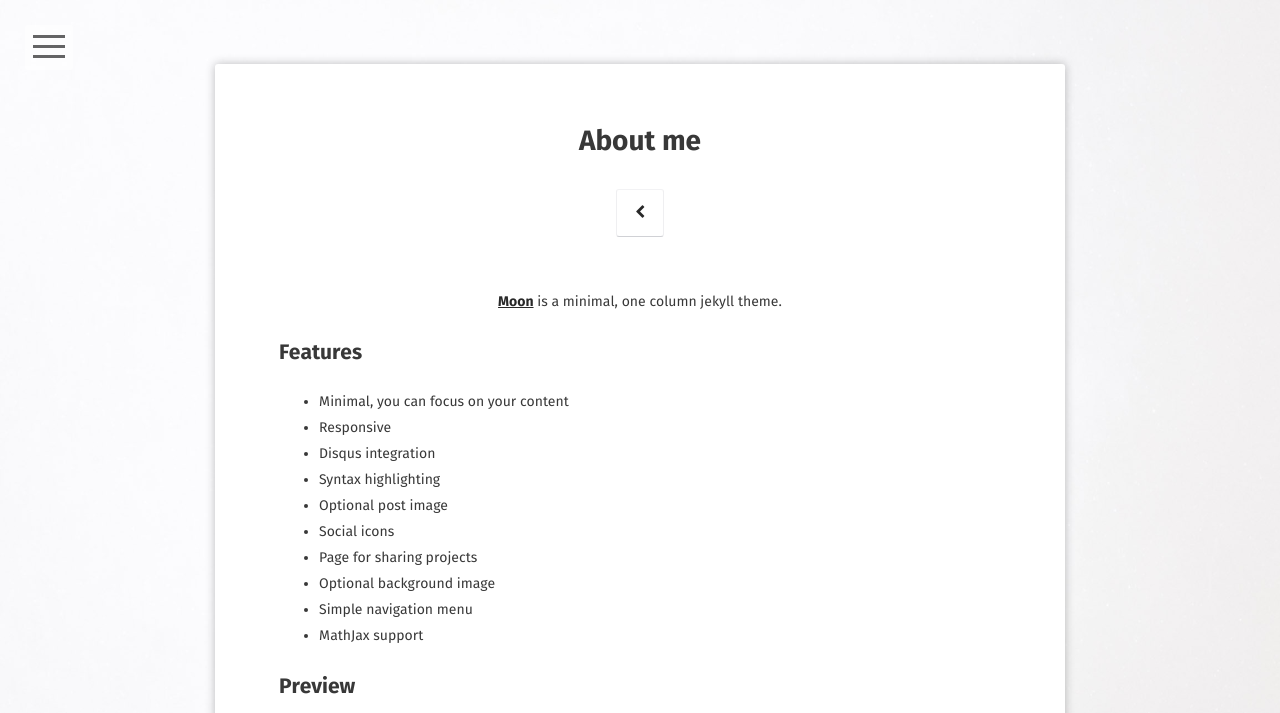
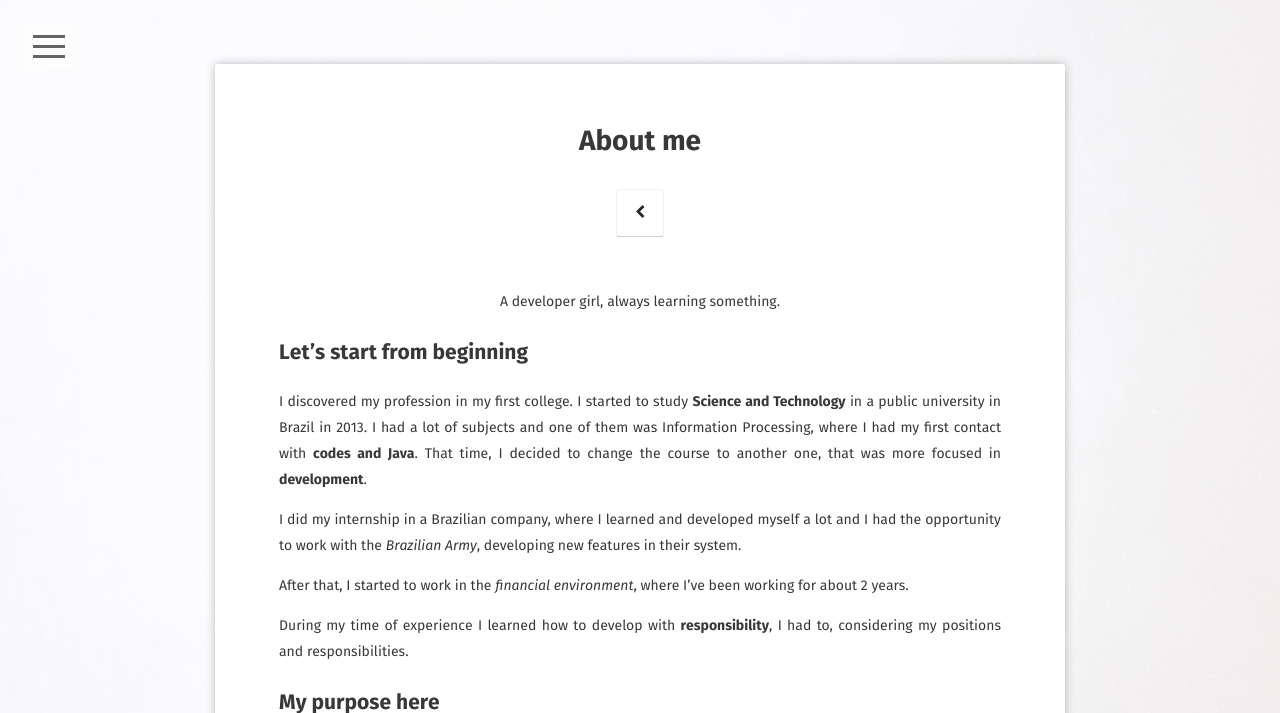
Before and after one commit to evelynsv/evelynsv.github.io, a Jekyll site: the page built from about/index.md, in a window 1280 px wide. Shown: the top 713 px of the page. Built offline with Jekyll 4.4.1, drawn with Linux system fonts in a browser that asks for light colours; some web fonts are replaced; some of the changed text lies outside the part shown; grey boxes are pictures that could not be loaded.

Commit message:
about me, deleting icons, changing site title

```diff
--- a/_config.yml
+++ b/_config.yml
@@ -1,7 +1,8 @@
 # Site
 title:              Hello World
+author:             Evelyn Vieira
 bio:                "I'm Evelyn Vieira and I'm an enthusiast and focused Java developer, always looking for the best project and good coffee."
-description:        "Moon is a minimal, one column jekyll theme for your blog."
+description:        "A developer girl, always learning something."
 reading_time:       true
 words_per_minute:   200
 logo:               'assets/img/author.jpg'
--- a/_includes/head.html
+++ b/_includes/head.html
@@ -1,7 +1,7 @@
     <meta charset="UTF-8">
     <meta content="text/html; charset=UTF-8" http-equiv="Content-Type">
     <meta http-equiv=X-UA-Compatible content="IE=edge,chrome=1">
-    <title>{% if page.title %}{{ page.title }} &#8211; {% endif %}{{ site.title }}</title>
+    <title>{% if page.author %}{{ page.author }} &#8211; {% endif %}{{ site.author }}</title>
     <meta name="description" content="{% if page.description %}{{ page.description }}{% else %}{{ site.description }}{% endif %}">
     {% if page.tags %}<meta name="keywords" content="{{ page.tags | join: ', ' }}">{% endif %}
     <!-- Twitter Cards -->
--- a/about/index.md
+++ b/about/index.md
@@ -6,32 +6,24 @@ date: 2016-03-21
 comments: false
 ---
 
-<center><a href="http://taylantatli.github.io/Moon"><b>Moon</b></a> is a minimal, one column jekyll theme.</center>
+<center>A developer girl, always learning something.</center>
 
-## Features
-* Minimal, you can focus on your content
-* Responsive
-* Disqus integration
-* Syntax highlighting
-* Optional post image
-* Social icons
-* Page for sharing projects
-* Optional background image
-* Simple navigation menu
-* MathJax support
+## Let's start from beginning
 
-## Preview
+I discovered my profession in my first college. I started to study **Science and Technology** in a public university in Brazil in 2013. I had a lot of subjects and one of them was Information Processing, where I had my first contact with **codes and Java**. That time, I decided to change the course to another one, that was more focused in **development**.
 
-{% capture images %}
-    https://cloud.githubusercontent.com/assets/754514/14509720/61c61058-01d6-11e6-93ab-0918515ecd56.png
-    https://cloud.githubusercontent.com/assets/754514/14509716/61ac6c8e-01d6-11e6-879f-8308883de790.png
-{% endcapture %}
-{% include gallery images=images caption="Screenshots of Moon Theme" cols=2 %}
+I did my internship in a Brazilian company, where I learned and developed myself a lot and I had the opportunity to work with the *Brazilian Army*, developing new features in their system.
 
-See a [live version of Moon](http://taylantatli.github.io/Moon) hosted on GitHub.
+After that, I started to work in the *financial environment*, where I've been working for about 2 years.
 
-## Getting Started
+During my time of experience I learned how to develop with **responsibility**, I had to, considering my positions and responsibilities.
 
-To learn how to install and use this theme check out the [Setup Guide](http://taylantatli.me/Moon/moon-theme/) for more information.
+## My purpose here
 
-[Install Moon](https://github.com/TaylanTatli/Moon){: .btn}
+I really like to write and I'm always learning and trying something new, so why not combine these two things? Well, here I am and I hope that this place and my posts **helps** you in some way (:
+
+
+
+## What to do now?
+
+Take some coffee and start to read my first article about Docker. Enjoy!!
```
Also changed, not shown: assets/img/favicons/apple-icon-114x114.png (deleted), assets/img/favicons/apple-icon-144x144.png (deleted), assets/img/favicons/apple-icon-72x72.png (deleted), assets/img/favicons/apple-icon-precomposed.png (deleted), assets/img/logo.png (deleted), favicon.ico (deleted), favicon.png (deleted).
